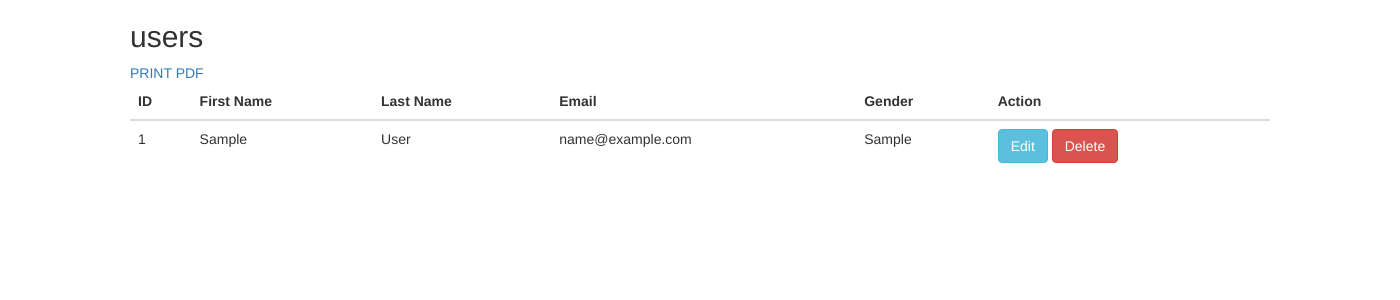
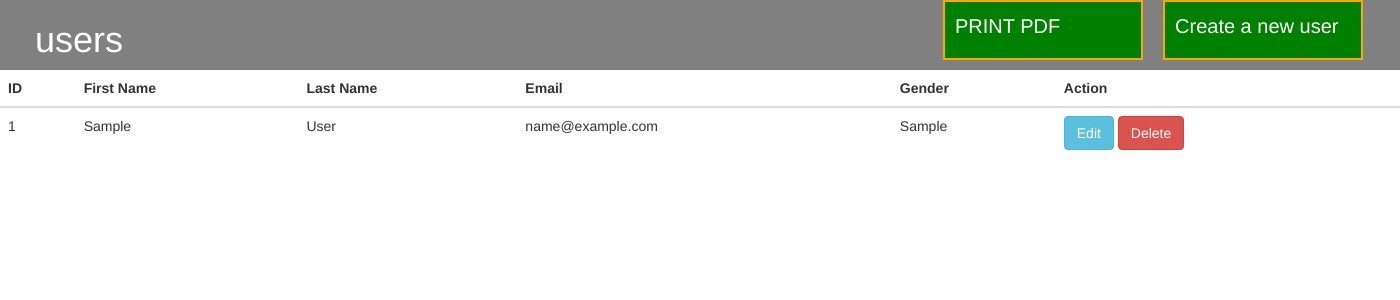
Before and after one commit to nduwayo-nathan/crud_operation_Php, a PHP site: page /display.php in a window 1400 px wide. Shown: the top 300 px of the page. Run offline with PHP 8.4, Linux system fonts and the light colour scheme; tables that the repository leaves empty or names only in its code hold one stand-in row (values such as "Sample post").

Commit message:
Finished the crud in php

```diff
--- a/crud_operation 1/display.php
+++ b/crud_operation 1/display.php
@@ -17,15 +17,42 @@ $result = $conn->query($sql);
     <title>View Page</title>
 
 <link rel="stylesheet" href="https://maxcdn.bootstrapcdn.com/bootstrap/3.4.0/css/bootstrap.min.css">
+<style>
+    .container{
+        width:100%;
+        gap:2rem;
+        font-size:2rem;
+        background-color:gray;
+        display: flex;
+        flex-direction:row;
+        color:white;
+    }
+    .container>a{
+        left:800px;
+        height:6rem;
+        padding: 1rem;
+        position: relative;
+        width:20rem;
+        border:2px solid orange;
+        background-color:green;
+        color:white;
+    }
+    .container>h1{
+        position: relative;
+    align-self:flex-start;
+    }
+</style>
 
 </head>
 
-<body>
+
+<body><div class="main">
 
     <div class="container">
-
-        <h2>users</h2>
+        <h1 >users</h1>
         <a href="generate Pdf.php" >PRINT PDF</a>
+        <a href="createUser.php" >Create a new user</a>
+    </div>
 
 <table class="table">
 
```
